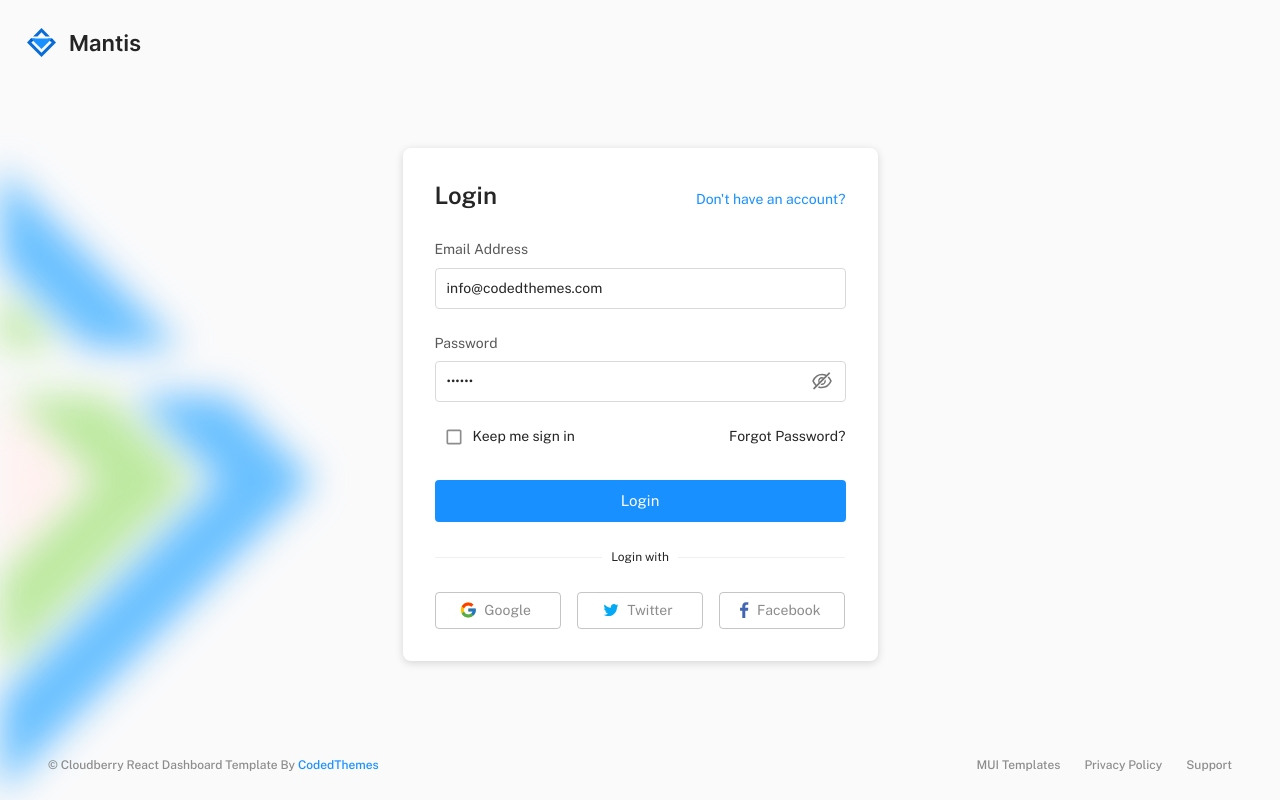
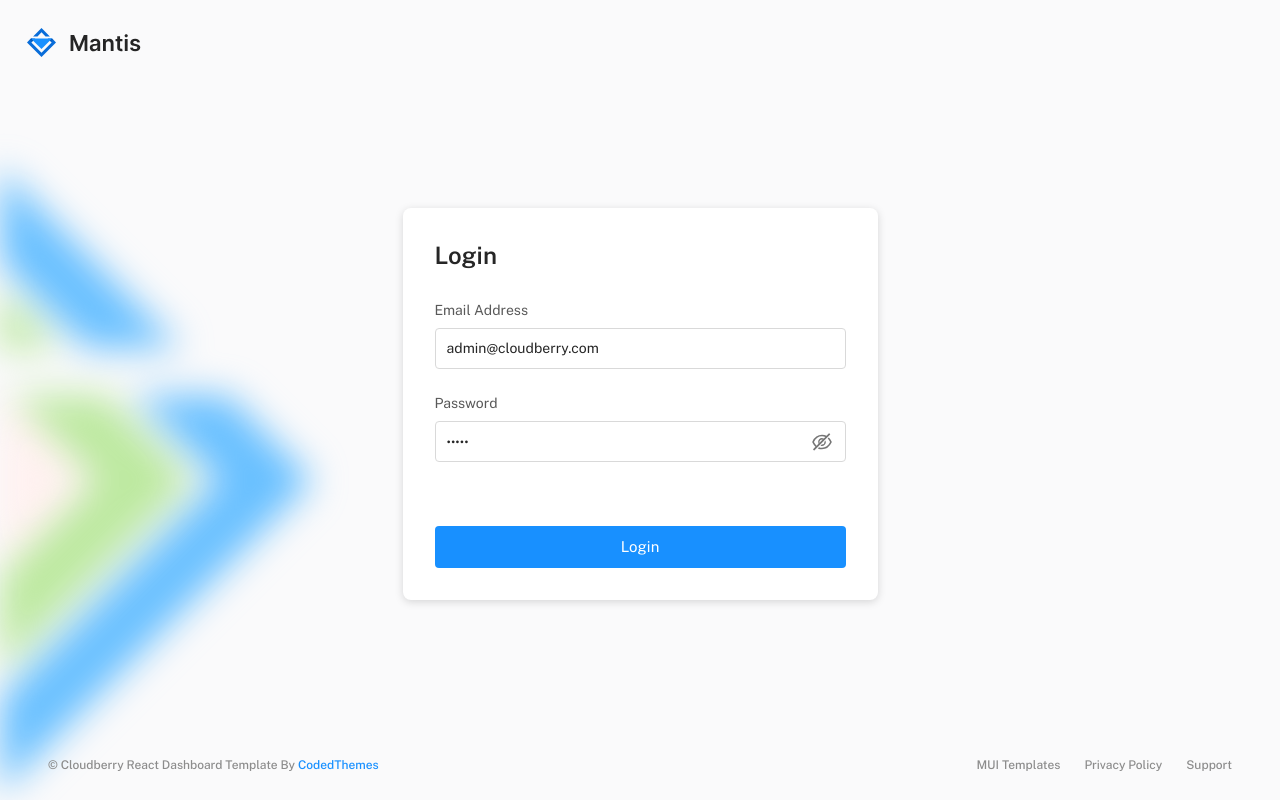
Before and after one commit to vascabarkapa/raspberry-cluster-analysis, a React (Create React App) app in the folder client/: page /login in a window 1280 px wide. Built offline with nearby package versions, Linux system fonts and the light colour scheme.

Commit message:
cleared login form

```diff
--- a/client/src/pages/authentication/Login.js
+++ b/client/src/pages/authentication/Login.js
@@ -1,9 +1,4 @@
-import { Link } from 'react-router-dom';
-
-// material-ui
 import { Grid, Stack, Typography } from '@mui/material';
-
-// project import
 import AuthLogin from './auth-forms/AuthLogin';
 import AuthWrapper from './AuthWrapper';
 
@@ -15,9 +10,6 @@ const Login = () => (
       <Grid item xs={12}>
         <Stack direction="row" justifyContent="space-between" alignItems="baseline" sx={{ mb: { xs: -0.5, sm: 0.5 } }}>
           <Typography variant="h3">Login</Typography>
-          <Typography component={Link} to="/register" variant="body1" sx={{ textDecoration: 'none' }} color="primary">
-            Don&apos;t have an account?
-          </Typography>
         </Stack>
       </Grid>
       <Grid item xs={12}>
--- a/client/src/pages/authentication/auth-forms/AuthLogin.js
+++ b/client/src/pages/authentication/auth-forms/AuthLogin.js
@@ -1,40 +1,24 @@
 import React from 'react';
-import { Link as RouterLink } from 'react-router-dom';
-
-// material-ui
+import {useNavigate} from 'react-router-dom';
 import {
   Button,
-  Checkbox,
-  Divider,
-  FormControlLabel,
   FormHelperText,
   Grid,
-  Link,
   IconButton,
   InputAdornment,
   InputLabel,
   OutlinedInput,
   Stack,
-  Typography
 } from '@mui/material';
-
-// third party
 import * as Yup from 'yup';
 import { Formik } from 'formik';
-
-// project import
-import FirebaseSocial from './FirebaseSocial';
 import AnimateButton from 'components/@extended/AnimateButton';
-
-// assets
 import { EyeOutlined, EyeInvisibleOutlined } from '@ant-design/icons';
 
-// ============================|| FIREBASE - LOGIN ||============================ //
+const AuthLogin = () => {
+  const navigate = useNavigate();
+  const [showPassword, setShowPassword] = React.useState(false);
 
-const AuthLogin = () => {
-  const [checked, setChecked] = React.useState(false);
-
-  const [showPassword, setShowPassword] = React.useState(false);
   const handleClickShowPassword = () => {
     setShowPassword(!showPassword);
   };
@@ -47,8 +31,8 @@ const AuthLogin = () => {
     <>
       <Formik
         initialValues={{
-          email: 'info@codedthemes.com',
-          password: '123456',
+          email: 'admin@cloudberry.com',
+          password: 'admin',
           submit: null
         }}
         validationSchema={Yup.object().shape({
@@ -59,6 +43,7 @@ const AuthLogin = () => {
           try {
             setStatus({ success: false });
             setSubmitting(false);
+            navigate('/');
           } catch (err) {
             setStatus({ success: false });
             setErrors({ submit: err.message });
@@ -125,44 +110,17 @@ const AuthLogin = () => {
                 </Stack>
               </Grid>
 
-              <Grid item xs={12} sx={{ mt: -1 }}>
-                <Stack direction="row" justifyContent="space-between" alignItems="center" spacing={2}>
-                  <FormControlLabel
-                    control={
-                      <Checkbox
-                        checked={checked}
-                        onChange={(event) => setChecked(event.target.checked)}
-                        name="checked"
-                        color="primary"
-                        size="small"
-                      />
-                    }
-                    label={<Typography variant="h6">Keep me sign in</Typography>}
-                  />
-                  <Link variant="h6" component={RouterLink} to="" color="text.primary">
-                    Forgot Password?
-                  </Link>
-                </Stack>
-              </Grid>
               {errors.submit && (
                 <Grid item xs={12}>
                   <FormHelperText error>{errors.submit}</FormHelperText>
                 </Grid>
               )}
-              <Grid item xs={12}>
+              <Grid item xs={12} sx={{ mt: 5 }}>
                 <AnimateButton>
                   <Button disableElevation disabled={isSubmitting} fullWidth size="large" type="submit" variant="contained" color="primary">
                     Login
                   </Button>
                 </AnimateButton>
-              </Grid>
-              <Grid item xs={12}>
-                <Divider>
-                  <Typography variant="caption"> Login with</Typography>
-                </Divider>
-              </Grid>
-              <Grid item xs={12}>
-                <FirebaseSocial />
               </Grid>
             </Grid>
           </form>
```
